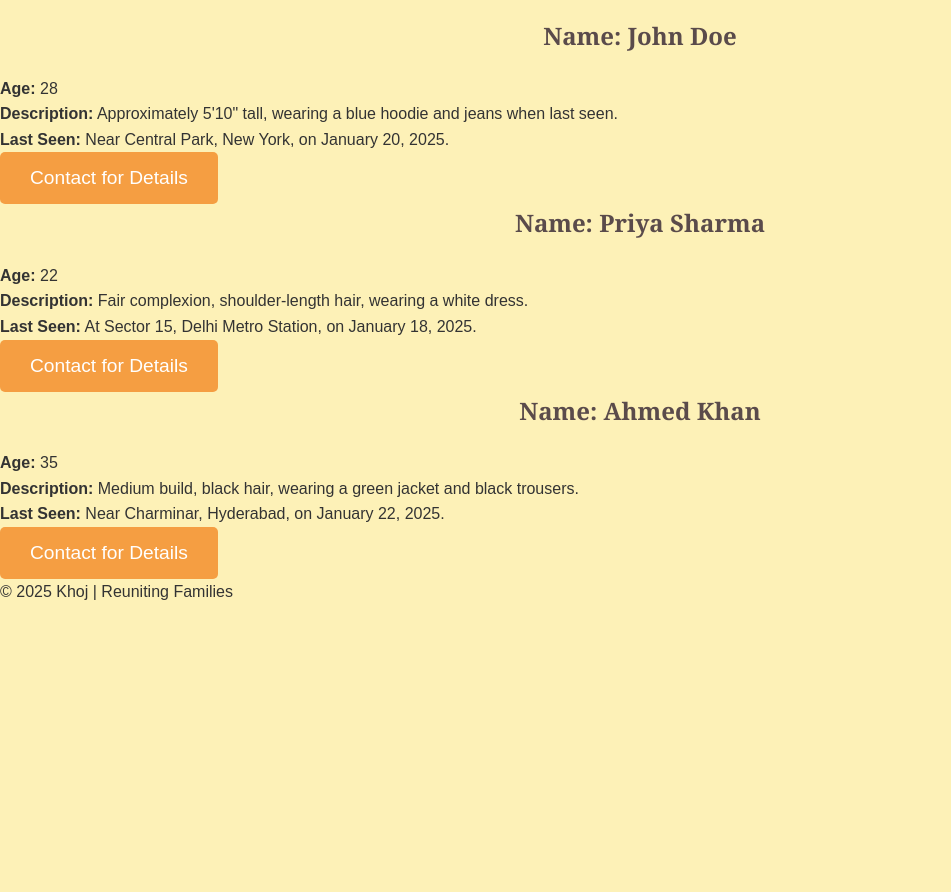
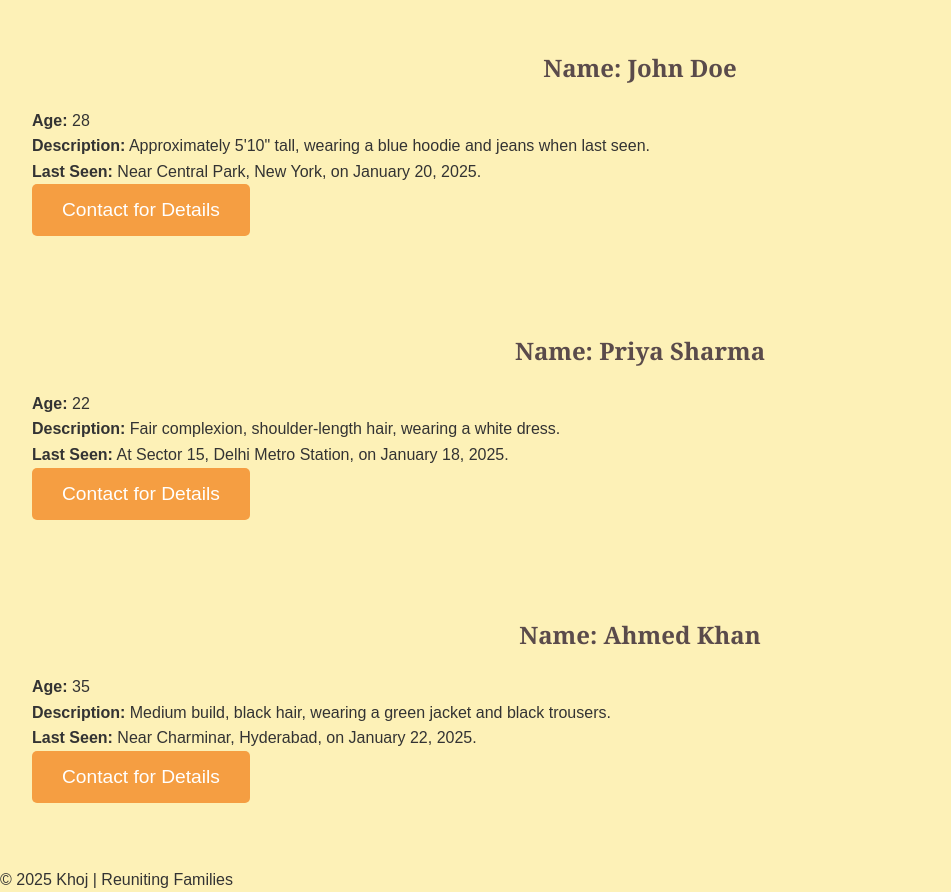
Before and after one commit to nandana-rk/khoj, a plain HTML site: page recent-reports.html in a window 1280 px wide. Shown: the part 54-946 px from the top of the page, without its empty margins (0-951 px from the left). Before the commit the page ends 800 px from the top, so only its background shows below. Drawn offline with Linux system fonts and the light colour scheme.

Commit message:
style updates

```diff
--- a/style.css
+++ b/style.css
@@ -214,6 +214,11 @@
     box-shadow: 0 8px 16px rgba(0, 0, 0, 0.1);
   }
 
+  .report-card {
+    padding: 2rem;
+    margin-bottom: 2rem;
+  }
+
   /* Animation */
   @keyframes fadeIn {
     0% {
```
